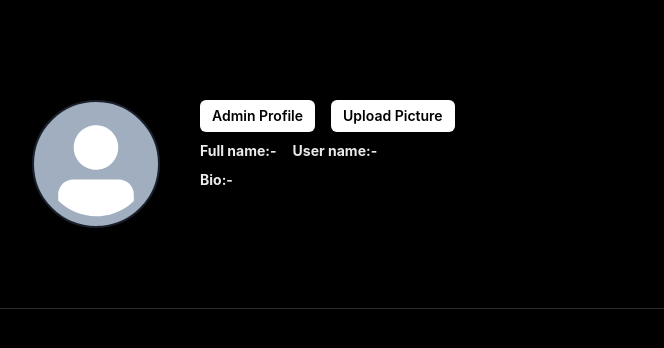
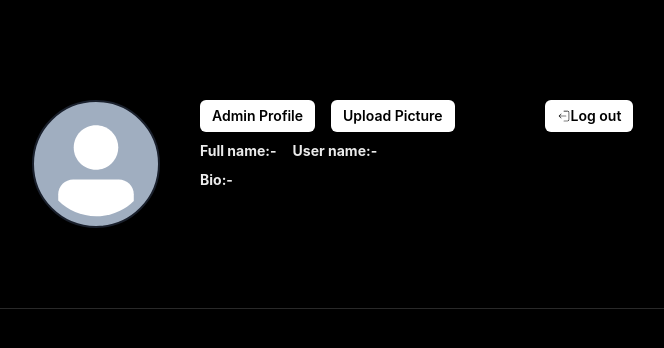
Before and after one commit to jyotirmoy-sinhababu/rick-s-photography, a React (Vite) app: page / in a window 1280 px wide. Shown: the top 348 px of the page, without its empty margins (152-816 px from the left). Built offline with nearby package versions, Linux system fonts and the light colour scheme; no server answers; sample sign-in values are in the browser's storage.

Commit message:
logOut btn created

```diff
--- a/src/components/profile/ProfileHeader.jsx
+++ b/src/components/profile/ProfileHeader.jsx
@@ -9,12 +9,15 @@ import {
 } from '@chakra-ui/react';
 
 import { useSelector } from 'react-redux';
+import useLogout from '../../hooks/useLogout';
 
 import EditProfile from './EditProfile';
+import { CiLogout } from 'react-icons/ci';
 
 const ProfileHeader = () => {
   const { isOpen, onOpen, onClose } = useDisclosure();
   const authUser = useSelector((state) => state.auth.user);
+  const { handleLogout, isLoggingOut } = useLogout();
 
   return (
     <Flex
@@ -55,6 +58,20 @@ const ProfileHeader = () => {
           >
             Upload Picture
           </Button>
+          <Flex pl={'74px'}>
+            <Button
+              display={'flex'}
+              justifyContent={'center'}
+              bg={'white'}
+              color={'black'}
+              _hover={{ bg: 'whiteAlpha.800' }}
+              size={{ base: 'xs', md: 'sm' }}
+              onClick={handleLogout}
+              isLoading={isLoggingOut}
+            >
+              <CiLogout /> Log out
+            </Button>
+          </Flex>
         </Flex>
         <Flex alignItems={'center'} gap={4}>
           <Text fontSize={'sm'} fontWeight={'bold'}>
--- /dev/null
+++ b/src/hooks/useLogout.js
@@ -0,0 +1,27 @@
+import { useSignOut } from 'react-firebase-hooks/auth';
+import { auth } from '../firebase/Firebase';
+import useShowToast from './useShowToast';
+
+import { useDispatch } from 'react-redux';
+import { logout } from '../slice/AuthSlice';
+
+const useLogout = () => {
+  const [signOut, isLoggingOut, error] = useSignOut(auth);
+  const showToast = useShowToast();
+
+  const dispatch = useDispatch();
+
+  const handleLogout = async () => {
+    try {
+      await signOut();
+      localStorage.removeItem('user-info');
+      dispatch(logout());
+      console.log('logged out');
+    } catch (error) {
+      showToast('Error', error.message, 'error');
+    }
+  };
+  return { handleLogout, isLoggingOut, error };
+};
+
+export default useLogout;
```
Also changed, not shown: src/hooks/useEditProfile.js (renamed from src/hooks/useEditProfile.jsx), src/hooks/usePreviewImg.js (renamed from src/hooks/usePreviewImg.jsx).
